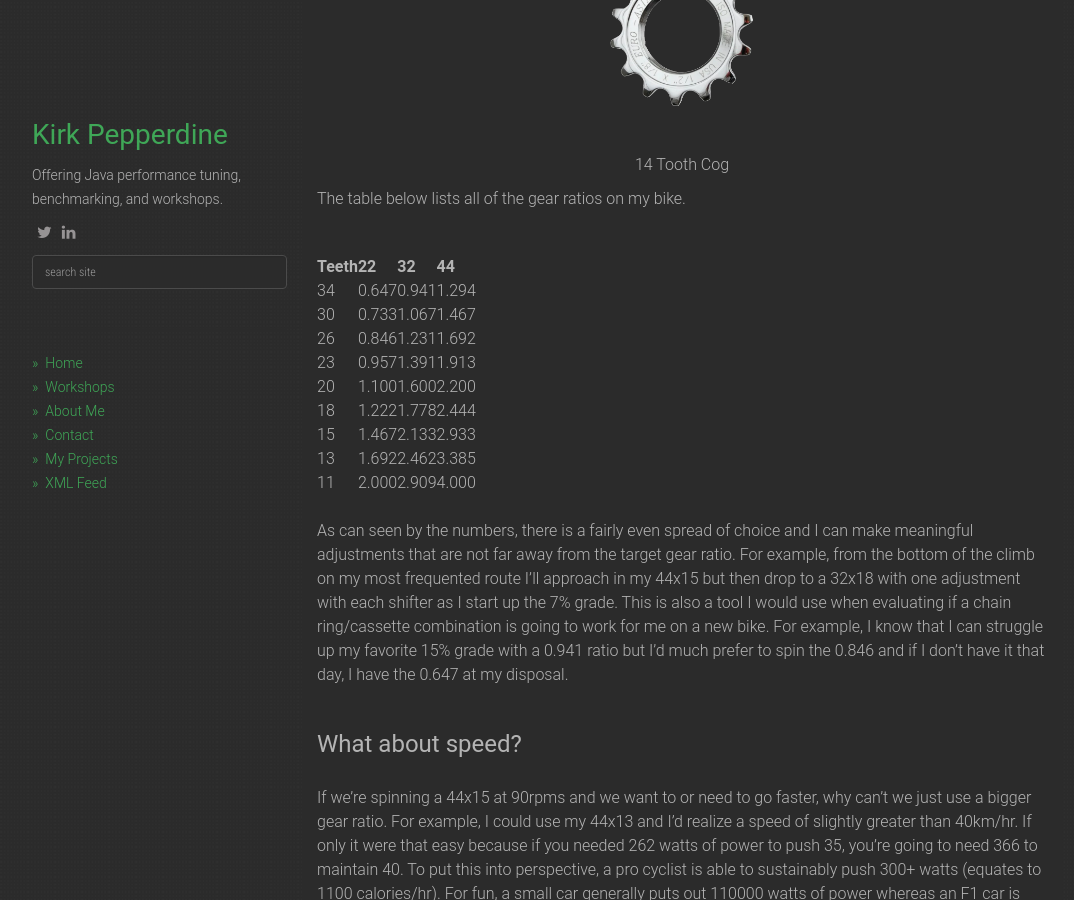
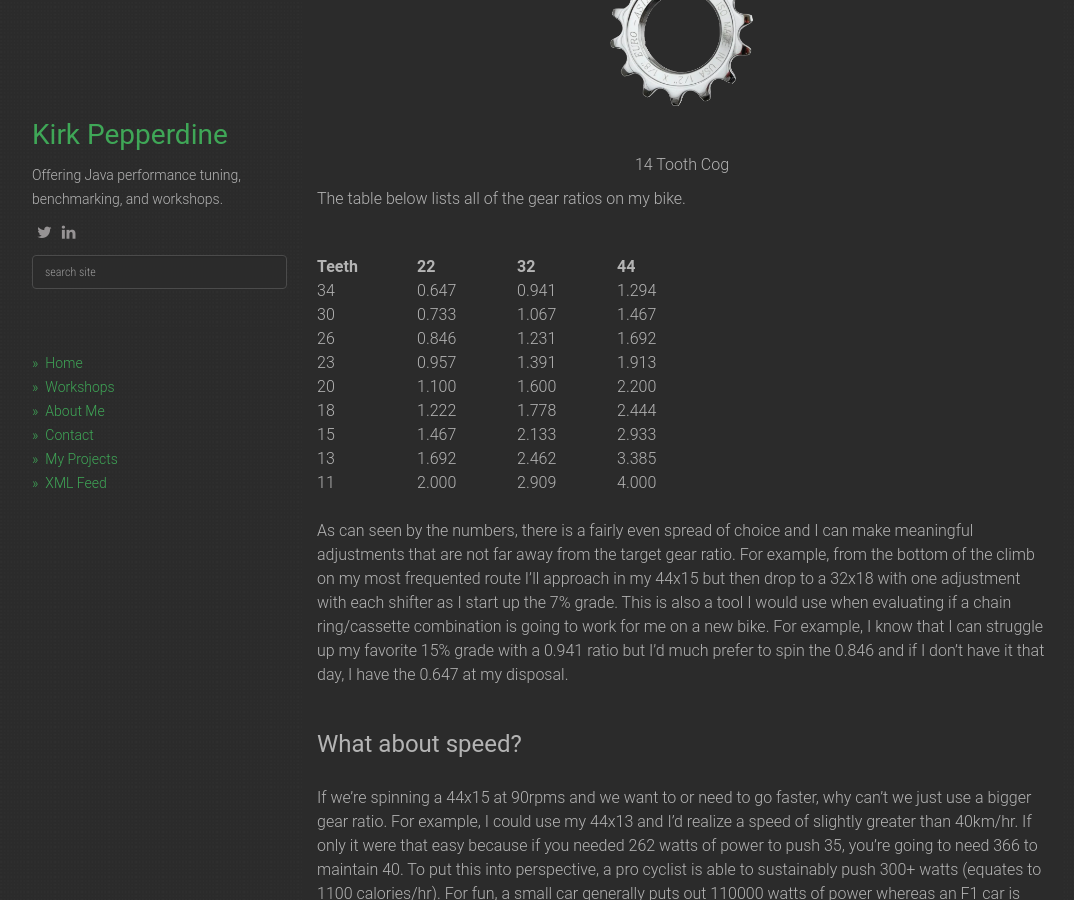
Before and after one commit to kcpeppe/kcpeppe.github.io, a Jekyll site: the page built from _posts/2023-06-08-cycling_faster.md, in a window 1280 px wide and 900 px high, scrolled down 1448 px. Shown: the whole window, without its empty margins (53-1127 px from the left). Built offline with Jekyll 4.4.1, drawn with Linux system fonts in a browser that asks for light colours; nearby versions of some CDN libraries; comment, search, counter and statistics services are not loaded.

Commit message:
refactor: table rendering in md isn't great... replace with hand crafted html

```diff
--- a/_posts/2023-06-08-cycling_faster.md
+++ b/_posts/2023-06-08-cycling_faster.md
@@ -31,17 +31,24 @@ The table below lists all of the gear ratios on my bike.
 
 <br>
 
-| Teeth | 22 | 32 | 44 |
-|-------|----|----|----|
-|34|0.647|0.941|1.294|
-|30|0.733|1.067|1.467|
-|26|0.846|1.231|1.692|
-|23|0.957|1.391|1.913|
-|20|1.100|1.600|2.200|
-|18|1.222|1.778|2.444|
-|15|1.467|2.133|2.933|
-|13|1.692|2.462|3.385|
-|11|2.000|2.909|4.000|
+<table>
+<tr>
+<th style="width:100px">Teeth</th>
+<th style="width:100px">22</th>
+<th style="width:100px">32</th>
+<th style="width:100px">44</th>
+</tr>
+<tr></tr>
+<tr><td>34</td><td>0.647  </td><td>0.941</td><td>1.294</td></tr>
+<tr><td>30</td><td>0.733  </td><td>1.067</td><td>1.467</td></tr>
+<tr><td>26</td><td>0.846  </td><td>1.231</td><td>1.692</td></tr>
+<tr><td>23</td><td>0.957  </td><td>1.391</td><td>1.913</td></tr>
+<tr><td>20</td><td>1.100  </td><td>1.600</td><td>2.200</td></tr>
+<tr><td>18</td><td>1.222  </td><td>1.778</td><td>2.444</td></tr>
+<tr><td>15</td><td>1.467  </td><td>2.133</td><td>2.933</td></tr>
+<tr><td>13</td><td>1.692  </td><td>2.462</td><td>3.385</td></tr>
+<tr><td>11</td><td>2.000  </td><td>2.909</td><td>4.000</td></tr>
+</table>
 
 <br/>
 As can seen by the numbers, there is a fairly even spread of choice and I can make meaningful adjustments that are not far away from the target gear ratio. For example, from the bottom of the climb on my most frequented route I'll approach in my 44x15 but then drop to a 32x18 with one adjustment with each shifter as I start up the 7% grade. This is also a tool I would use when evaluating if a chain ring/cassette combination is going to work for me on a new bike. For example, I know that I can struggle up my favorite 15% grade with a 0.941 ratio but I'd much prefer to spin the 0.846 and if I don't have it that day, I have the 0.647 at my disposal.
```
